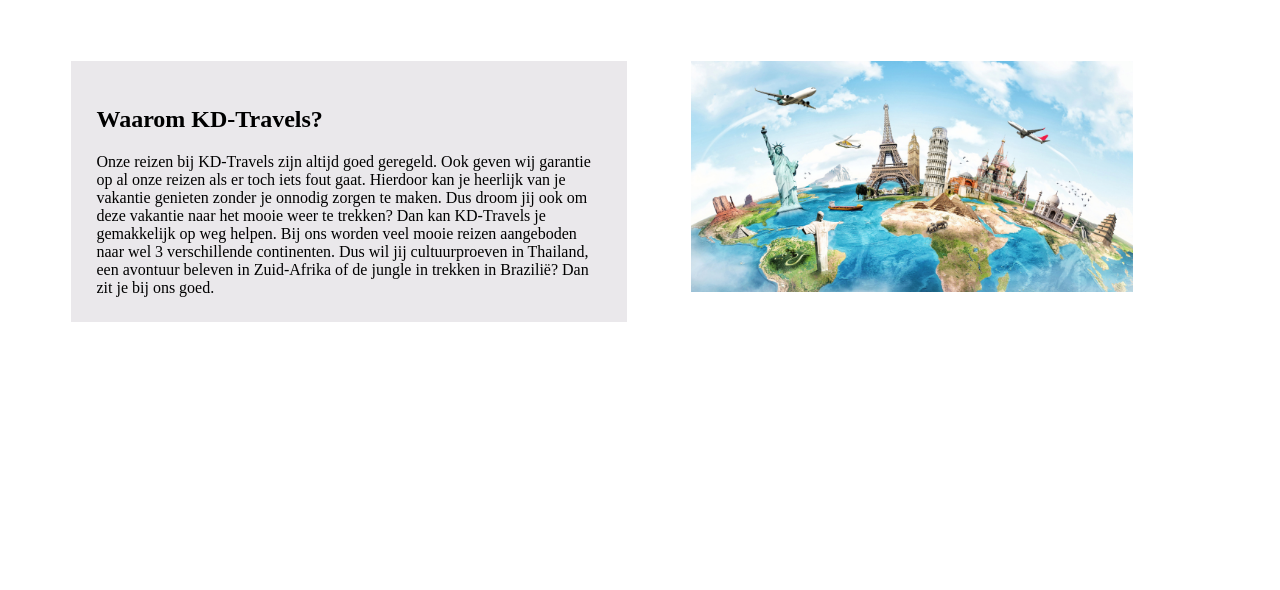
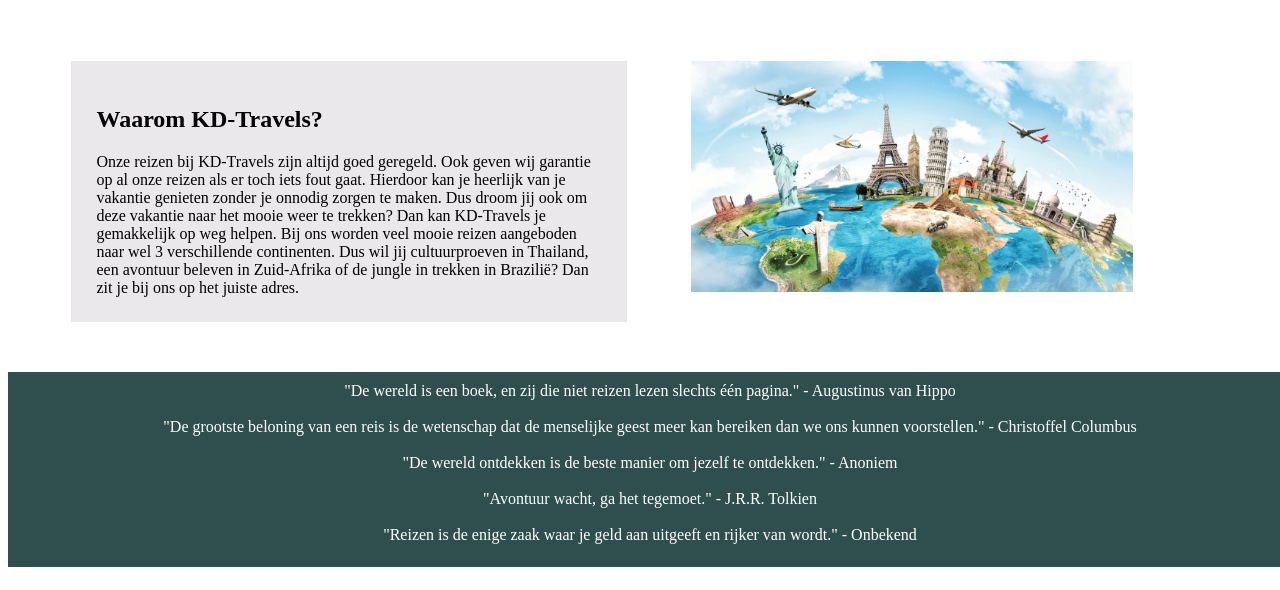
Before and after one commit to DevG08/2023-html-v4d-v4e-Koen-Dev, a plain HTML site: page KD-Travels-homepage.html in a window 1280 px wide. Shown: the part 210-800 px from the top of the page. Drawn offline with Linux system fonts and the light colour scheme.

Commit message:
DevHomepage-contactus

```diff
--- a/KD-Travels-contactus.css
+++ b/KD-Travels-contactus.css
@@ -13,10 +13,10 @@
 #articleklein {
     height: 400px;
     width: 25%;
-    background-color: white;
     float: left;
     margin-left: 250px;
     margin-top: 50px;
+    text-align: center;
 }
 
 #articlegroot {
@@ -24,7 +24,6 @@
     width: 35%;
     float: right;
     margin-left: 150px;
-    background-color: white;
     margin-right:150px;
     margin-top: 50px;
 }
--- a/KD-Travels-homepage.css
+++ b/KD-Travels-homepage.css
@@ -66,3 +66,14 @@
     margin-top: 5%;
     margin-left: 5%;
   }
+
+  #footer {
+    text-align: center;
+    width: 100%;
+    height: 175px;
+    float: left;
+    background-color: darkslategray;
+    margin-top: 50px;
+    padding: 10px;
+    color: white;
+  }
--- a/KD-Travels-homepage.html
+++ b/KD-Travels-homepage.html
@@ -26,13 +26,20 @@
        te maken. Dus droom jij ook om deze vakantie naar het mooie weer te trekken? Dan kan KD-Travels je
       gemakkelijk op weg helpen. Bij ons worden veel mooie reizen aangeboden naar wel 3 verschillende
       continenten. Dus wil jij cultuurproeven in Thailand, een avontuur beleven in Zuid-Afrika of
-      de jungle in trekken in Brazilië? Dan zit je bij ons goed.
+      de jungle in trekken in Brazilië? Dan zit je bij ons op het juiste adres.
     </article>
 
     <div id="imagehomepage">
       <img src="images/reizen-cover.jpg" alt="reis" width="100%">
     </div>
 
+    <div id="footer">
+      "De wereld is een boek, en zij die niet reizen lezen slechts één pagina." - Augustinus van Hippo
+      <br><br>"De grootste beloning van een reis is de wetenschap dat de menselijke geest meer kan bereiken dan we ons kunnen voorstellen." - Christoffel Columbus
+      <br><br>"De wereld ontdekken is de beste manier om jezelf te ontdekken." - Anoniem
+      <br><br>"Avontuur wacht, ga het tegemoet." - J.R.R. Tolkien
+      <br><br>"Reizen is de enige zaak waar je geld aan uitgeeft en rijker van wordt." - Onbekend
+    </div>
   </div>
 </body>
 
```
